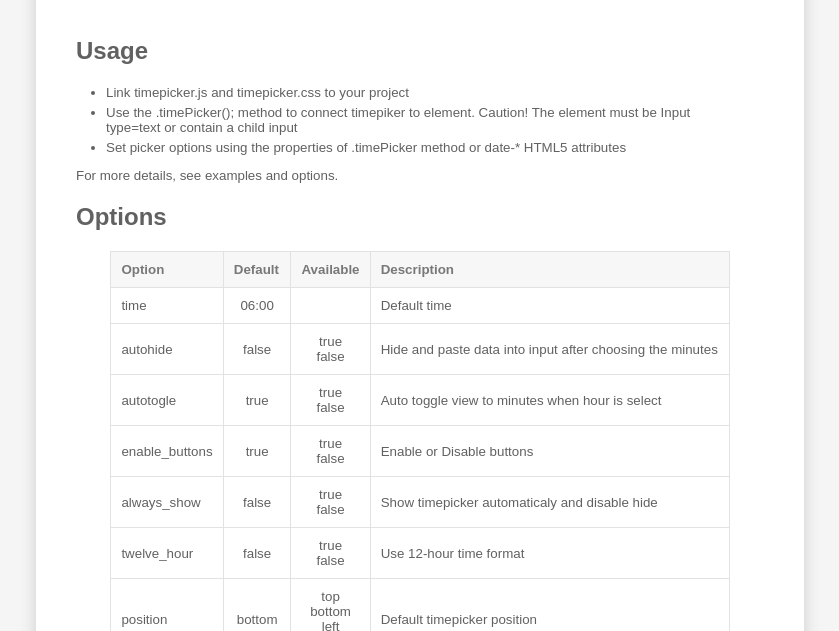
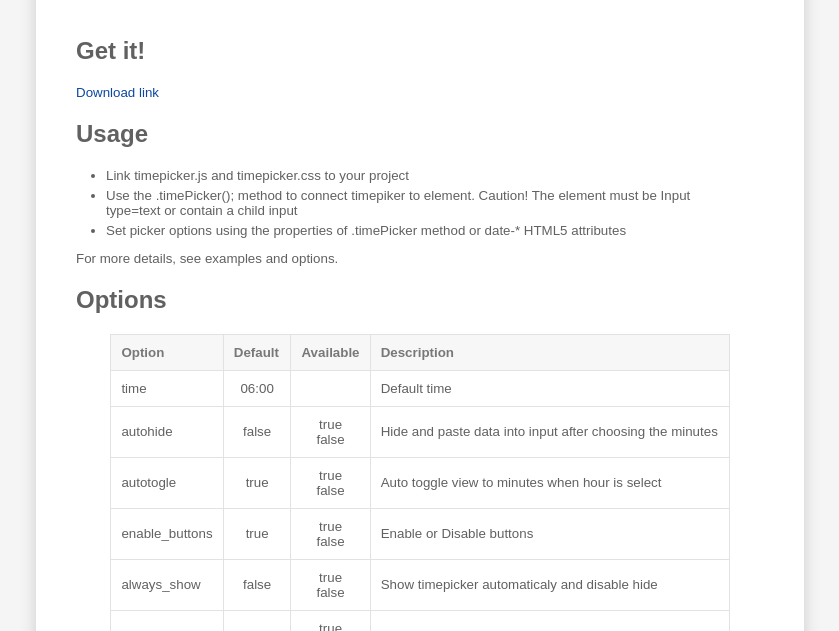
Before and after one commit to kachurun/timepicker, a plain HTML site: page index.html in a window 1280 px wide. Shown: the part 169-800 px from the top of the page, without its empty margins (220-1059 px from the left). Drawn offline with nearby package versions, Linux system fonts and the light colour scheme.

Commit message:
add download link

```diff
--- a/index.html
+++ b/index.html
@@ -42,6 +42,8 @@
                 </p>
         </div>
         <div id='content' >
+            <h2>Get it!</h2>
+                <a href="https://github.com/kachurun/timepicker/archive/master.zip">Download link</a>
             <h2>Usage</h2>
             <ul>
                 <li>Link timepicker.js and timepicker.css to your project</li>
```
